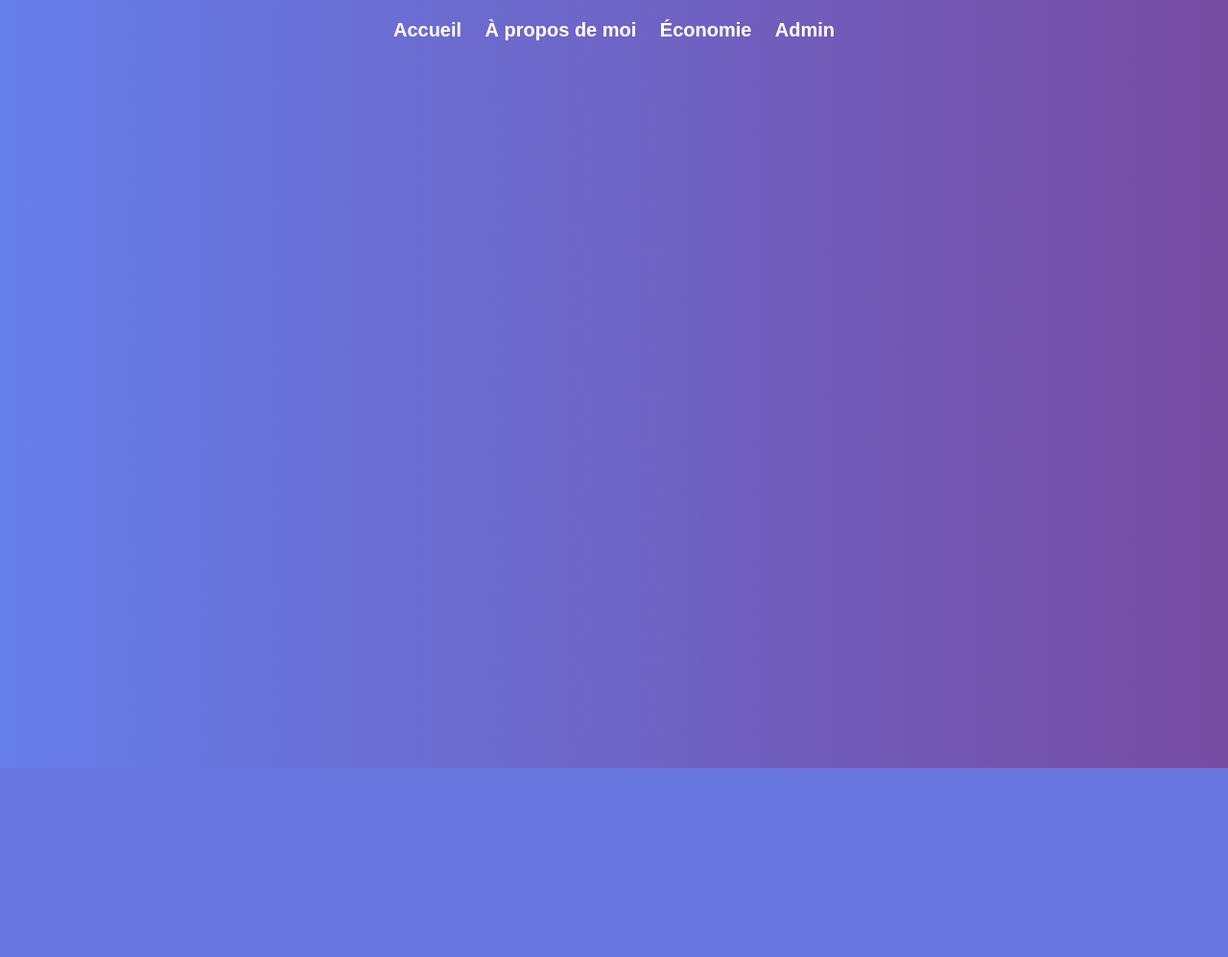
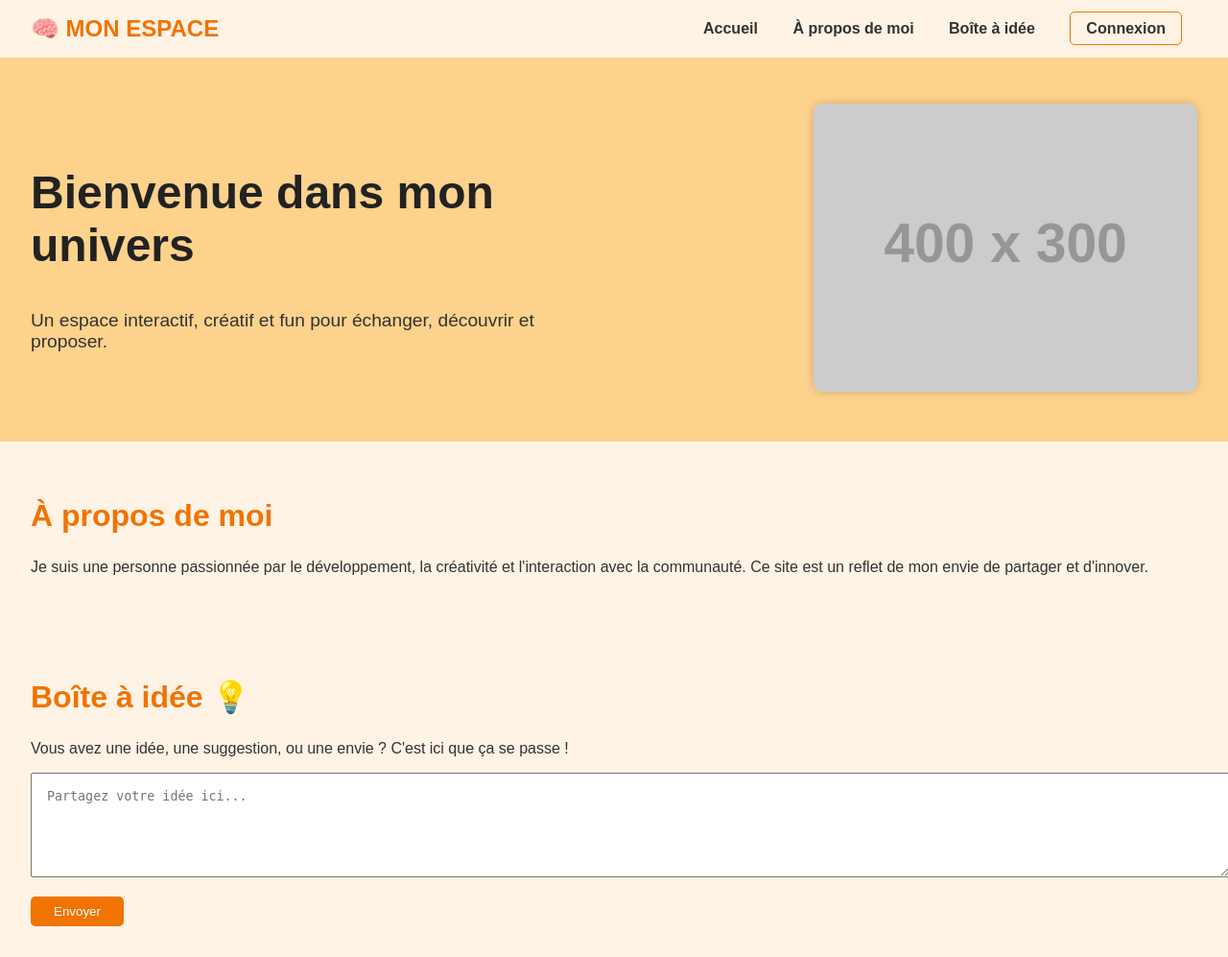
Before and after one commit to TheNarki/WebSlime, a Flask app: page / in a window 1280 px wide. Shown: the whole page at 96% size. Before the commit the page ends 800 px from the top, so only its background shows below. Run offline with Flask 3, Linux system fonts and the light colour scheme; grey boxes labelled with a size stand in for pictures from a placeholder-image service; parts of the project's set-up code (start-up, migrations or seed data) failed here and were passed over; some libraries are stand-ins or nearby versions.

Commit message:
new site

```diff
--- a/server.py
+++ b/server.py
@@ -6,7 +6,6 @@ from sqlalchemy import create_engine, text
 from dotenv import load_dotenv
 from urllib.parse import quote_plus
 import psycopg2
-from flask import Flask, jsonify, request, render_template, redirect, url_for, session
 from flask_cors import CORS
 import os
 import csv
@@ -153,11 +152,9 @@ def set_avatar():
 
 @app.route('/admin')
 def admin():
-    if not session.get("logged_in"):
-        return redirect(url_for("login"))
-    with engine.connect() as conn:
-        joueurs = conn.execute(text("SELECT pseudo, argent, avatar FROM players")).fetchall()
-    return render_template("admin.html", joueurs=joueurs)
+    if not session.get('admin'):
+        return redirect(url_for('login'))
+    return render_template('admin.html')
 
 @app.route('/admin/ajouter_argent', methods=["POST"])
 def admin_ajouter_argent():
@@ -205,17 +202,14 @@ def update_argent():
 
 @app.route('/login', methods=['GET', 'POST'])
 def login():
-    error = None
     if request.method == 'POST':
-        username = request.form['username']
-        password = request.form['password']
-        # ⚠️ Change ceci : c’est le compte admin codé en dur pour l’exemple
-        if username == 'admin' and password == 'monmotdepasse':
-            session['user'] = 'admin'
-            return redirect(url_for('home'))
+        password = request.form.get('password')
+        if password == "ton_mot_de_passe_secret":
+            session['admin'] = True
+            return redirect(url_for('admin'))
         else:
-            error = 'Identifiants invalides'
-    return render_template('login.html', error=error)
+            return render_template('login.html', error="Mot de passe incorrect")
+    return render_template('login.html')
 
 
 @app.route('/logout')
@@ -253,3 +247,4 @@ def export_json():
 if __name__ == '__main__':
     init_db()
     app.run(host='0.0.0.0', port=10000)
+    app.run(debug=True)
--- a/templates/index.html
+++ b/templates/index.html
@@ -2,274 +2,114 @@
 <html lang="fr">
 <head>
     <meta charset="UTF-8">
-    <title>Mon Beau Site</title>
-    <link href="https://cdnjs.cloudflare.com/ajax/libs/font-awesome/6.0.0-beta3/css/all.min.css" rel="stylesheet">
+    <title>Accueil - Mon Site Perso</title>
     <style>
         body {
-            font-family: 'Poppins', sans-serif;
-            background: linear-gradient(to right, #667eea, #764ba2);
-            color: white;
-            text-align: center;
+            font-family: 'Arial', sans-serif;
             margin: 0;
             padding: 0;
+            background-color: #fdd28d;
+            color: #333;
         }
-
-        nav {
-            margin-top: 20px;
+        header {
+            background-color: #fff3e6;
+            display: flex;
+            justify-content: space-between;
+            align-items: center;
+            padding: 1rem 2rem;
+            box-shadow: 0 2px 4px rgba(0,0,0,0.1);
         }
-
+        .logo {
+            font-weight: bold;
+            font-size: 1.5rem;
+            color: #f17300;
+        }
         nav a {
-            margin: 10px;
+            margin: 0 1rem;
             text-decoration: none;
+            color: #333;
+            font-weight: bold;
+        }
+        nav a:hover {
+            color: #f17300;
+        }
+        .hero {
+            display: flex;
+            justify-content: space-between;
+            align-items: center;
+            background-color: #fdd28d;
+            padding: 3rem 2rem;
+        }
+        .hero-text {
+            max-width: 50%;
+        }
+        .hero-text h1 {
+            font-size: 3rem;
+            color: #222;
+        }
+        .hero-text p {
+            font-size: 1.2rem;
+            margin-top: 1rem;
+        }
+        .hero-image img {
+            max-width: 400px;
+            border-radius: 10px;
+            box-shadow: 0 0 10px rgba(0,0,0,0.2);
+        }
+        .section {
+            padding: 2rem;
+            background-color: #fff3e6;
+        }
+        .section h2 {
+            font-size: 2rem;
+            color: #f17300;
+        }
+        .login-link {
+            color: #333;
+            border: 1px solid #f17300;
+            padding: 0.5rem 1rem;
+            border-radius: 5px;
+            text-decoration: none;
+        }
+        .login-link:hover {
+            background-color: #f17300;
             color: white;
-            font-weight: bold;
-            font-size: 20px;
-        }
-
-        section {
-            margin-top: 50px;
-        }
-
-        .player-card {
-            background-color: #2c3e50;
-            border-radius: 10px;
-            padding: 20px;
-            margin: 10px;
-            display: inline-block;
-            width: 250px;
-            transition: transform 0.3s ease, box-shadow 0.3s ease;
-        }
-
-        .player-card:hover {
-            transform: scale(1.05);
-            box-shadow: 0px 4px 15px rgba(0, 0, 0, 0.5);
-        }
-
-        .player-card h3 {
-            margin: 0;
-            font-size: 24px;
-        }
-
-        .player-card p {
-            font-size: 18px;
-        }
-
-        .argent {
-            font-size: 22px;
-            color: #f39c12;
-        }
-
-        .argent i {
-            margin-right: 8px;
-        }
-
-        .content {
-            opacity: 0;
-            transition: opacity 0.3s ease;
-        }
-
-        .content.visible {
-            opacity: 1;
-        }
-
-        .loading {
-            font-size: 18px;
-            font-weight: bold;
-            color: #ecf0f1;
-        }
-
-        form {
-            margin-top: 20px;
-        }
-
-        input, button {
-            padding: 10px;
-            font-size: 16px;
-            margin: 5px;
-            border-radius: 5px;
-            border: none;
-        }
-
-        button {
-            background-color: #f39c12;
-            color: white;
-            cursor: pointer;
-        }
-
-        button:hover {
-            background-color: #e67e22;
-        }
-
-        .form-avatar {
-            margin-top: 20px;
-            padding: 10px;
-            background-color: #34495e;
-            border-radius: 8px;
-        }
-
-        .form-avatar input {
-            width: 300px;
-            margin-right: 10px;
         }
     </style>
 </head>
 <body>
+    <header>
+        <div class="logo">🧠 MON ESPACE</div>
+        <nav>
+            <a href="#accueil">Accueil</a>
+            <a href="#apropos">À propos de moi</a>
+            <a href="#boite">Boîte à idée</a>
+            <a class="login-link" href="/login">Connexion</a>
+        </nav>
+    </header>
 
-<nav>
-    <a href="#" onclick="changerPage('accueil')">Accueil</a>
-    <a href="#" onclick="changerPage('apropos')">À propos de moi</a>
-    <a href="#" onclick="changerPage('economie')">Économie</a>
-    <a href="#" onclick="demanderMotDePasse()">Admin</a>
-</nav>
+    <section class="hero" id="accueil">
+        <div class="hero-text">
+            <h1>Bienvenue dans mon univers</h1>
+            <p>Un espace interactif, créatif et fun pour échanger, découvrir et proposer.</p>
+        </div>
+        <div class="hero-image">
+            <img src="https://via.placeholder.com/400x300.png?text=Bienvenue" alt="Illustration d'accueil">
+        </div>
+    </section>
 
-<div class="content" id="content">
-    <h1>Bienvenue !</h1>
-    <p>Ce site est magnifique 🌟</p>
-</div>
+    <section class="section" id="apropos">
+        <h2>À propos de moi</h2>
+        <p>Je suis une personne passionnée par le développement, la créativité et l'interaction avec la communauté. Ce site est un reflet de mon envie de partager et d'innover.</p>
+    </section>
 
-<script>
-    function changerPage(page) {
-        const content = document.getElementById("content");
-        content.style.opacity = 0;
-
-        setTimeout(() => {
-            if (page === 'accueil') {
-                content.innerHTML = `
-                    <h1>Bienvenue !</h1>
-                    <p>Ce site est magnifique 🌟</p>
-                `;
-            } else if (page === 'apropos') {
-                content.innerHTML = `
-                    <h1>À propos de moi</h1>
-                    <p>Je suis passionné de code et de projets créatifs 🚀</p>
-                `;
-            } else if (page === 'economie') {
-                afficherEconomie();
-            }
-            content.style.opacity = 1;
-        }, 300);
-    }
-
-    function afficherEconomie() {
-        const content = document.getElementById("content");
-        content.innerHTML = `<h1>Économie du Serveur</h1><div id="liste-joueurs" class="loading">Chargement...</div>`;
-
-        fetch('/api/economie')
-            .then(response => response.json())
-            .then(data => {
-                const liste = document.getElementById('liste-joueurs');
-                liste.innerHTML = '';
-                data.forEach(joueur => {
-                    const card = document.createElement('div');
-                    card.classList.add('player-card');
-                    card.innerHTML = `
-                        <img src="https://cdn.discordapp.com/avatars/${joueur.id}/${joueur.avatar}.png" alt="Avatar" style="width: 64px; height: 64px; border-radius: 50%; margin-bottom: 10px;">
-                        <h3><i class="fas fa-user"></i> ${joueur.pseudo.toUpperCase()}</h3>
-                        <p class="argent"><i class="fas fa-coins"></i> ${joueur.argent} pièces 💰</p>
-                    `;
-                    liste.appendChild(card);
-                });
-            })
-            .catch(error => {
-                console.error('Erreur de chargement:', error);
-                document.getElementById('liste-joueurs').innerHTML = 'Impossible de charger les données. 😥';
-            });
-    }
-
-    function demanderMotDePasse() {
-        const motDePasse = prompt("Entrez le mot de passe admin :");
-        if (motDePasse === "a") {
-            afficherAdmin();
-        } else {
-            alert("⛔ Mot de passe incorrect !");
-        }
-    }
-
-    function afficherAdmin() {
-        const content = document.getElementById("content");
-        content.innerHTML = `
-            <h1>Panneau Admin</h1>
-            <p>Ajouter ou modifier l'économie d'un joueur 💼</p>
-            <form onsubmit="envoyerArgent(event)">
-                <input type="text" id="pseudo" placeholder="Pseudo du joueur" required>
-                <input type="number" id="montant" placeholder="Montant à ajouter" required>
-                <button type="submit">Envoyer</button>
-            </form>
-            <form onsubmit="supprimerJoueur(event)">
-                <input type="text" id="pseudo-supprimer" placeholder="Pseudo du joueur à supprimer" required>
-                <button type="submit">Supprimer le joueur</button>
-            </form>
-            <div id="resultat"></div>
-            <div class="form-avatar">
-                <h3>Changer l'avatar d'un joueur</h3>
-                <form onsubmit="changerAvatar(event)">
-                    <input type="text" id="pseudo-avatar" placeholder="Pseudo du joueur" required>
-                    <input type="text" id="avatar-url" placeholder="URL de l'avatar" required>
-                    <button type="submit">Mettre à jour l'avatar</button>
-                </form>
-            </div>
-        `;
-    }
-
-    function envoyerArgent(event) {
-        event.preventDefault();
-        const pseudo = document.getElementById('pseudo').value;
-        const montant = parseInt(document.getElementById('montant').value);
-
-        fetch('/api/ajouter_argent', {
-            method: 'POST',
-            headers: { 'Content-Type': 'application/json' },
-            body: JSON.stringify({ pseudo, montant })
-        })
-            .then(response => response.json())
-            .then(data => {
-                document.getElementById('resultat').innerText = `✅ ${data.message || "Opération réussie"}`;
-            })
-            .catch(error => {
-                console.error(error);
-                document.getElementById('resultat').innerText = '❌ Erreur lors de l\'envoi';
-            });
-    }
-
-    function supprimerJoueur(event) {
-        event.preventDefault();
-        const pseudo = document.getElementById('pseudo-supprimer').value;
-
-        fetch('/api/supprimer_joueur', {
-            method: 'POST',
-            headers: { 'Content-Type': 'application/json' },
-            body: JSON.stringify({ pseudo })
-        })
-            .then(response => response.json())
-            .then(data => {
-                document.getElementById('resultat').innerText = `✅ ${data.message || "Joueur supprimé avec succès"}`;
-            })
-            .catch(error => {
-                console.error(error);
-                document.getElementById('resultat').innerText = '❌ Erreur lors de la suppression';
-            });
-    }
-
-    function changerAvatar(event) {
-        event.preventDefault();
-        const pseudo = document.getElementById('pseudo-avatar').value;
-        const avatarUrl = document.getElementById('avatar-url').value;
-
-        fetch('/api/set_avatar', {
-            method: 'POST',
-            headers: { 'Content-Type': 'application/json' },
-            body: JSON.stringify({ pseudo, avatar_url: avatarUrl })
-        })
-            .then(response => response.json())
-            .then(data => {
-                alert(data.message);
-            })
-            .catch(error => {
-                console.error(error);
-                alert('Erreur lors de la mise à jour de l\'avatar');
-            });
-    }
-</script>
-
+    <section class="section" id="boite">
+        <h2>Boîte à idée 💡</h2>
+        <p>Vous avez une idée, une suggestion, ou une envie ? C'est ici que ça se passe !</p>
+        <form>
+            <textarea placeholder="Partagez votre idée ici..." rows="5" style="width: 100%; padding: 1rem;"></textarea>
+            <button type="submit" style="margin-top: 1rem; background-color: #f17300; color: white; padding: 0.5rem 1.5rem; border: none; border-radius: 5px; cursor: pointer;">Envoyer</button>
+        </form>
+    </section>
 </body>
 </html>
```
Also changed, not shown: templates/admin.html (+42 -30 lines).
